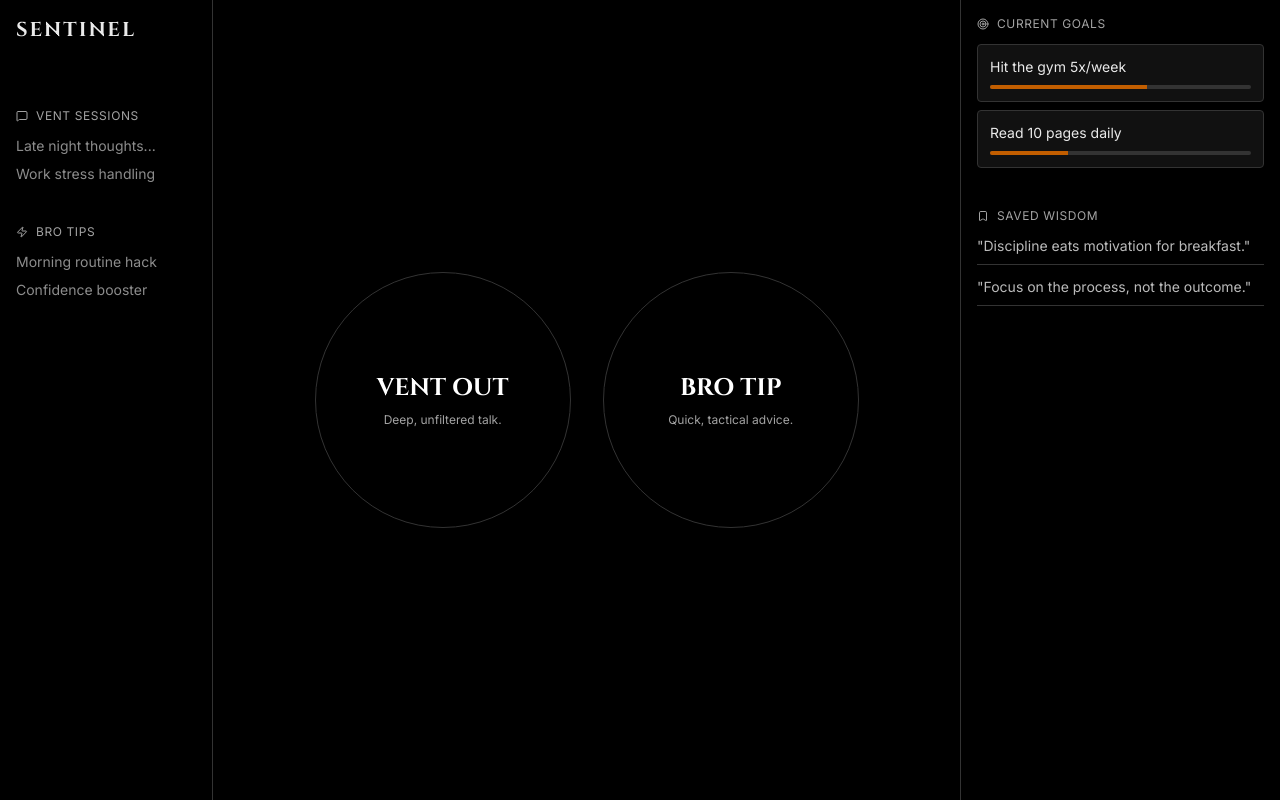
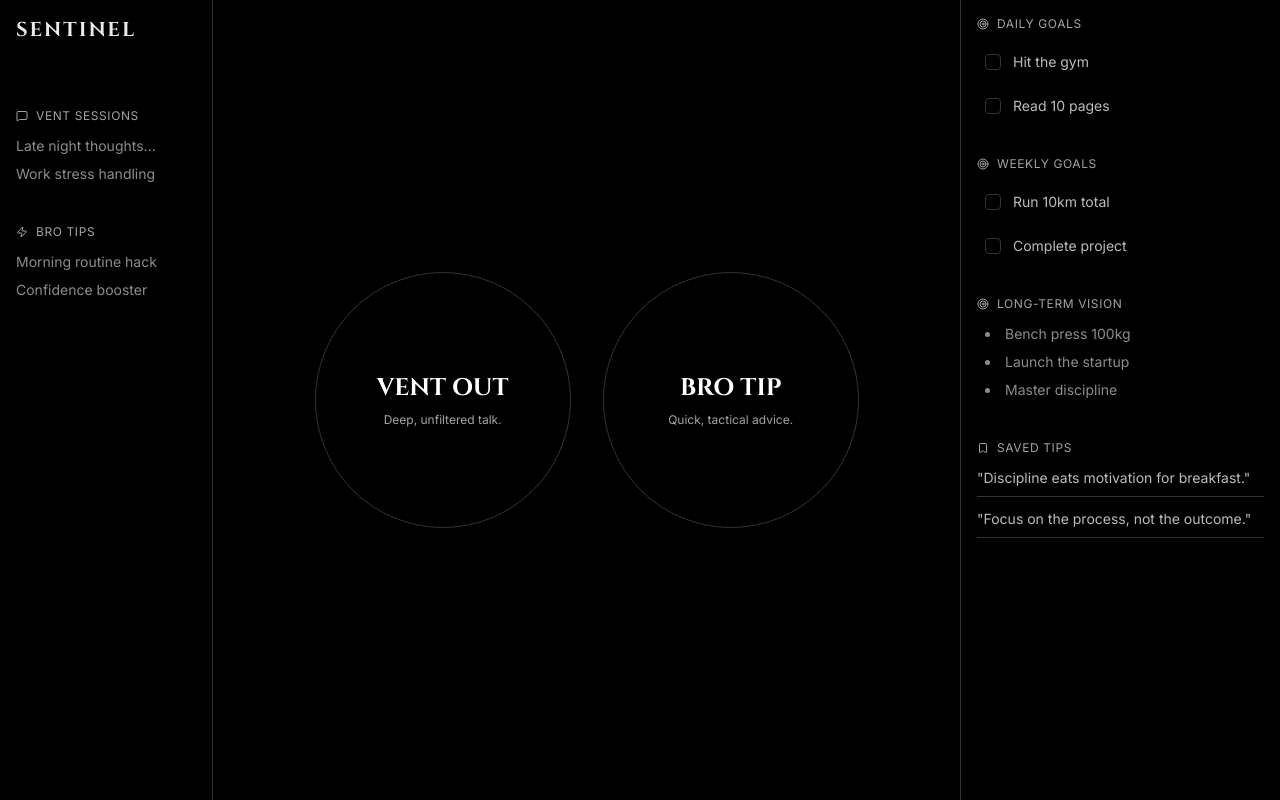
Before and after one commit to Asonvar/SentinelAI, a Next.js app: page /dashboard in a window 1280 px wide. Built offline with nearby package versions, Linux system fonts and the light colour scheme.

Commit message:
Some Adjustments

```diff
--- a/app/dashboard/page.tsx
+++ b/app/dashboard/page.tsx
@@ -1,10 +1,12 @@
 "use client";
 
-import React from "react";
+import React, { useState } from "react";
 import Link from "next/link";
 import { MessageSquare, Zap, Target, Bookmark } from "lucide-react";
 
 export default function Dashboard() {
+    const [mode, setMode] = useState<'initial' | 'vent' | 'brotip'>('initial');
+
     return (
         <div className="grid grid-cols-12 h-screen bg-black text-white font-sans overflow-hidden">
             {/* Left Sidebar (Cols 2) */}
@@ -47,10 +49,15 @@ export default function Dashboard() {
             </div>
 
             {/* Center Stage (Cols 7) */}
-            <div className="col-span-7 flex flex-col items-center justify-center p-8 bg-black">
+            <div className="col-span-7 flex flex-col h-full bg-black relative">
+                {mode === 'initial' ? (
+                    <div className="flex-1 flex flex-col items-center justify-center p-8">
                         <div className="flex gap-8 w-full max-w-4xl justify-center">
                             {/* Button 1: Vent Out */}
-                    <button className="group relative w-64 h-64 rounded-full border border-[#333] hover:border-[#C25E00] bg-black flex flex-col items-center justify-center transition-all duration-300 hover:shadow-[0_0_30px_rgba(194,94,0,0.2)]">
+                            <button
+                                onClick={() => setMode('vent')}
+                                className="group relative w-64 h-64 rounded-full border border-[#333] hover:border-[#C25E00] bg-black flex flex-col items-center justify-center transition-all duration-300 hover:shadow-[0_0_30px_rgba(194,94,0,0.2)]"
+                            >
                                 <div className="absolute inset-0 rounded-full border border-[#C25E00] opacity-0 group-hover:opacity-100 scale-90 group-hover:scale-100 transition-all duration-500"></div>
                                 <h2 className="text-2xl font-serif font-bold text-white mb-2 z-10">
                                     VENT OUT
@@ -61,7 +68,10 @@ export default function Dashboard() {
                             </button>
 
                             {/* Button 2: Bro Tip */}
-                    <button className="group relative w-64 h-64 rounded-full border border-[#333] hover:border-[#C25E00] bg-black flex flex-col items-center justify-center transition-all duration-300 hover:shadow-[0_0_30px_rgba(194,94,0,0.2)]">
+                            <button
+                                onClick={() => setMode('brotip')}
+                                className="group relative w-64 h-64 rounded-full border border-[#333] hover:border-[#C25E00] bg-black flex flex-col items-center justify-center transition-all duration-300 hover:shadow-[0_0_30px_rgba(194,94,0,0.2)]"
+                            >
                                 <div className="absolute inset-0 rounded-full border border-[#C25E00] opacity-0 group-hover:opacity-100 scale-90 group-hover:scale-100 transition-all duration-500"></div>
                                 <h2 className="text-2xl font-serif font-bold text-white mb-2 z-10">
                                     BRO TIP
@@ -72,40 +82,96 @@ export default function Dashboard() {
                             </button>
                         </div>
                     </div>
+                ) : (
+                    <>
+                        {/* Header */}
+                        <div className="absolute top-0 left-0 w-full p-6 text-center border-b border-[#333] z-10 bg-black/50 backdrop-blur-md">
+                            <h2 className="text-xl font-serif font-bold tracking-[0.2em] text-[#EAEAEA] uppercase">
+                                {mode === 'vent' ? 'VENT SESSION' : 'BRO TIP'}
+                            </h2>
+                        </div>
+
+                        {/* Message Area */}
+                        <div className="flex-1 overflow-y-auto p-8 pt-24 pb-32">
+                            {/* Messages will go here */}
+                        </div>
+
+                        {/* Input Area */}
+                        <div className="absolute bottom-0 left-0 w-full p-6 bg-black border-t border-[#333]">
+                            <div className="max-w-3xl mx-auto">
+                                <input
+                                    type="text"
+                                    placeholder="Go ahead, I am here for you..."
+                                    className="w-full bg-black border border-[#C25E00] text-[#EAEAEA] placeholder:text-neutral-600 font-mono text-base px-6 py-4 focus:outline-none focus:shadow-[0_0_15px_rgba(194,94,0,0.2)] transition-all"
+                                />
+                            </div>
+                        </div>
+                    </>
+                )}
+            </div>
 
             {/* Right Sidebar (Cols 3) */}
-            <div className="col-span-3 border-l border-[#333] p-4 flex flex-col gap-6">
-                {/* Goals */}
+            <div className="col-span-3 border-l border-[#333] p-4 flex flex-col gap-6 overflow-y-auto">
+                {/* Daily Goals */}
                 <div>
                     <h3 className="text-xs text-[#A3A3A3] uppercase tracking-wider mb-3 flex items-center gap-2">
                         <Target className="w-3 h-3" />
-                        Current Goals
+                        Daily Goals
                     </h3>
-                    <div className="p-3 border border-[#333] rounded bg-[#111] mb-2">
-                        <p className="text-sm text-[#EAEAEA]">Hit the gym 5x/week</p>
-                        <div className="w-full bg-[#333] h-1 mt-2 rounded-full overflow-hidden">
-                            <div className="bg-[#C25E00] w-[60%] h-full"></div>
+                    <div className="space-y-2">
+                        <div className="flex items-center gap-3 p-2 hover:bg-[#111] rounded transition-colors cursor-pointer group">
+                            <div className="w-4 h-4 border border-[#333] rounded-sm group-hover:border-[#C25E00] transition-colors"></div>
+                            <span className="text-sm text-[#EAEAEA]/80">Hit the gym</span>
+                        </div>
+                        <div className="flex items-center gap-3 p-2 hover:bg-[#111] rounded transition-colors cursor-pointer group">
+                            <div className="w-4 h-4 border border-[#333] rounded-sm group-hover:border-[#C25E00] transition-colors"></div>
+                            <span className="text-sm text-[#EAEAEA]/80">Read 10 pages</span>
                         </div>
                     </div>
-                    <div className="p-3 border border-[#333] rounded bg-[#111]">
-                        <p className="text-sm text-[#EAEAEA]">Read 10 pages daily</p>
-                        <div className="w-full bg-[#333] h-1 mt-2 rounded-full overflow-hidden">
-                            <div className="bg-[#C25E00] w-[30%] h-full"></div>
+                </div>
+
+                {/* Weekly Goals */}
+                <div className="mt-2">
+                    <h3 className="text-xs text-[#A3A3A3] uppercase tracking-wider mb-3 flex items-center gap-2">
+                        <Target className="w-3 h-3" />
+                        Weekly Goals
+                    </h3>
+                    <div className="space-y-2">
+                        <div className="flex items-center gap-3 p-2 hover:bg-[#111] rounded transition-colors cursor-pointer group">
+                            <div className="w-4 h-4 border border-[#333] rounded-sm group-hover:border-[#C25E00] transition-colors"></div>
+                            <span className="text-sm text-[#EAEAEA]/80">Run 10km total</span>
+                        </div>
+                        <div className="flex items-center gap-3 p-2 hover:bg-[#111] rounded transition-colors cursor-pointer group">
+                            <div className="w-4 h-4 border border-[#333] rounded-sm group-hover:border-[#C25E00] transition-colors"></div>
+                            <span className="text-sm text-[#EAEAEA]/80">Complete project</span>
                         </div>
                     </div>
+                </div>
+
+                {/* Long-Term Goals */}
+                <div className="mt-2">
+                    <h3 className="text-xs text-[#A3A3A3] uppercase tracking-wider mb-3 flex items-center gap-2">
+                        <Target className="w-3 h-3" />
+                        Long-Term Vision
+                    </h3>
+                    <ul className="list-disc list-inside space-y-2 text-sm text-[#EAEAEA]/60 px-2">
+                        <li>Bench press 100kg</li>
+                        <li>Launch the startup</li>
+                        <li>Master discipline</li>
+                    </ul>
                 </div>
 
                 {/* Saved Tips */}
                 <div className="mt-4">
                     <h3 className="text-xs text-[#A3A3A3] uppercase tracking-wider mb-3 flex items-center gap-2">
                         <Bookmark className="w-3 h-3" />
-                        Saved Wisdom
+                        Saved Tips
                     </h3>
                     <ul className="space-y-3">
-                        <li className="text-sm text-[#EAEAEA]/80 border-b border-[#333] pb-2">
+                        <li className="text-sm text-[#EAEAEA]/80 border-b border-[#333] pb-2 cursor-pointer hover:text-[#C25E00] transition-colors">
                             "Discipline eats motivation for breakfast."
                         </li>
-                        <li className="text-sm text-[#EAEAEA]/80 border-b border-[#333] pb-2">
+                        <li className="text-sm text-[#EAEAEA]/80 border-b border-[#333] pb-2 cursor-pointer hover:text-[#C25E00] transition-colors">
                             "Focus on the process, not the outcome."
                         </li>
                     </ul>
```
Also changed, not shown: app/globals.css (line endings or trailing spaces), 1 other file (tests, documents, lock files or other folders). Lines whose indentation alone changed are shown as unchanged.
